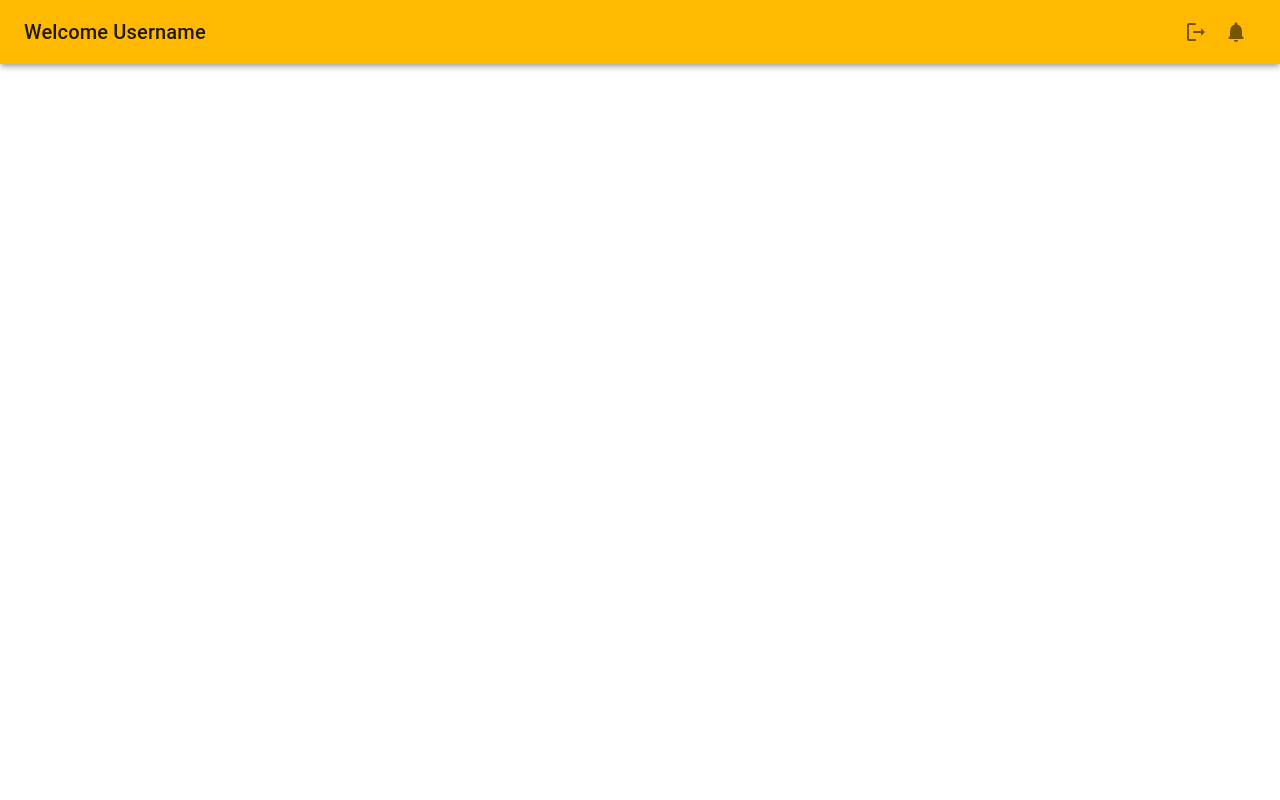
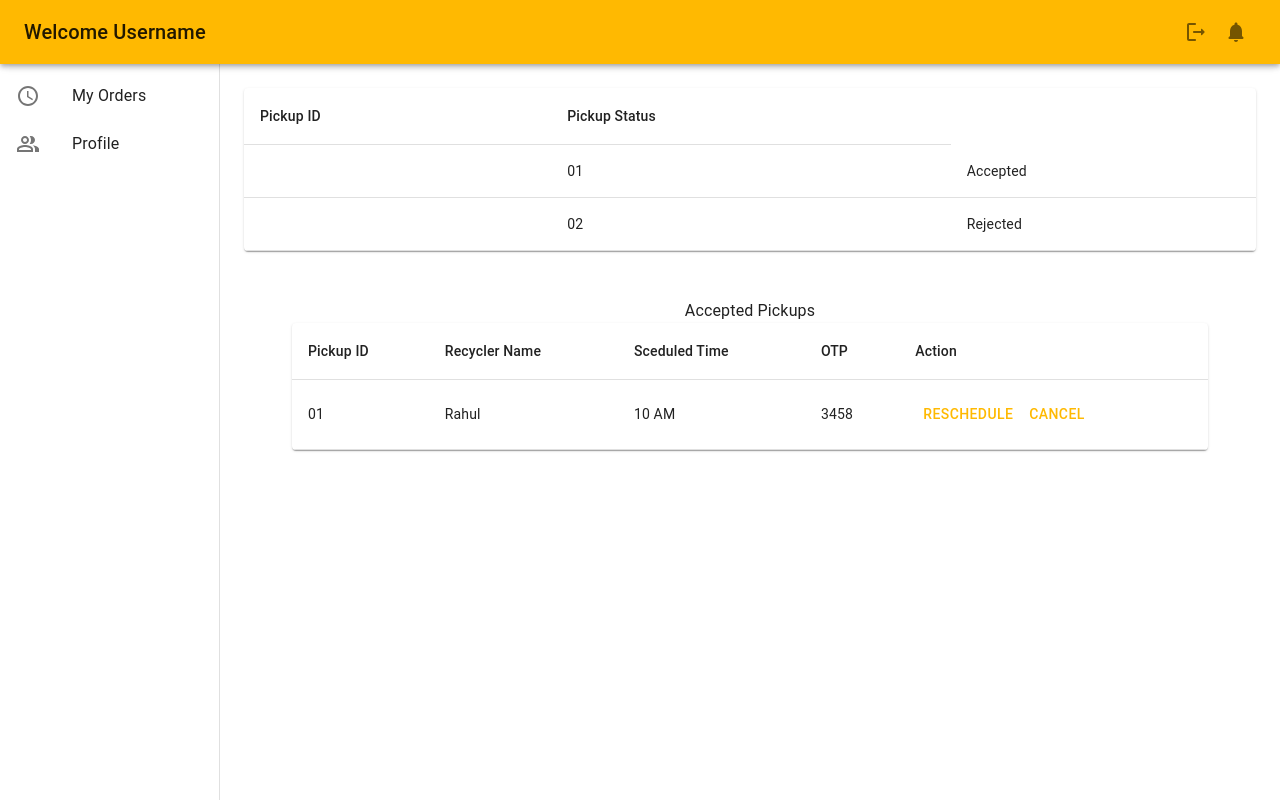
Before and after one commit to Ishikaa-Pitti/client, a React (Create React App) app: page /dashboardr in a window 1280 px wide. Built offline with nearby package versions, Linux system fonts and the light colour scheme.

Commit message:
recycler dahboard sidebar added

```diff
--- /dev/null
+++ b/src/components/recyclerDashboard/recyclerSidebar.js
@@ -0,0 +1,60 @@
+import * as React from 'react';
+import { Drawer, ListItem } from '@mui/material';
+import Toolbar from '@mui/material/Toolbar';
+import Box from '@mui/material/Box';
+import CssBaseline from '@mui/material/CssBaseline';
+import List from '@mui/material/List';
+import ListItemButton from '@mui/material/ListItemButton';
+import ListItemIcon from '@mui/material/ListItemIcon';
+import ListItemText from '@mui/material/ListItemText';
+import ScheduleOutlinedIcon from '@mui/icons-material/ScheduleOutlined';
+import PeopleAltOutlinedIcon from '@mui/icons-material/PeopleAltOutlined';
+import PickupSchedule from '../clientDashboard/pickupSchedule';
+const drawerWidth = 220;
+const RecyclerSidebar = () => {
+    //const [isCollapsed, setIsCollapsed] = useState(false);
+    //const [selected, setSelected] = useState('Dashboard');
+    return (
+        <Box sx={{ display: 'flex' }}>
+        <CssBaseline />
+        <Drawer
+        variant="permanent"
+        sx={{
+          width: drawerWidth,
+          flexShrink: 0,
+          [`& .MuiDrawer-paper`]: { width: drawerWidth, boxSizing: 'border-box' },
+        }}
+      >
+        <Toolbar />
+        <Box sx={{ overflow: 'auto' }}>
+        <List>
+            <ListItem key="My Pickup" disablePadding>
+                <ListItemButton>
+                    <ListItemIcon>
+                        <ScheduleOutlinedIcon />
+                    </ListItemIcon>
+                    <ListItemText primary="My Orders" />
+                </ListItemButton>
+            </ListItem>
+            <ListItem key="My Pickup" disablePadding>
+                <ListItemButton>
+                    <ListItemIcon>
+                        <PeopleAltOutlinedIcon />
+                    </ListItemIcon>
+                    <ListItemText primary="Profile" />
+                </ListItemButton>
+            </ListItem>
+
+        </List>
+        </Box>
+    </Drawer>
+    <Box component="main" sx={{ flexGrow: 1, p: 3 }}>
+        <Toolbar/>
+        <PickupSchedule />
+    </Box>
+    </Box>
+
+
+    )
+}
+export default RecyclerSidebar;
--- a/src/pages/dashboardr.js
+++ b/src/pages/dashboardr.js
@@ -2,10 +2,12 @@ import React from 'react'
 import { ThemeProvider } from '@mui/material';
 import { theme } from '../App';
 import DashboardNavbar from '../components/clientDashboard/dashboardNavbar'
+import RecyclerSidebar from '../components/recyclerDashboard/recyclerSidebar';
 const Dashboardr = () => {
   return (
     <ThemeProvider theme={theme}>
       <DashboardNavbar />
+      <RecyclerSidebar/>
     </ThemeProvider>
   )
 }
```
